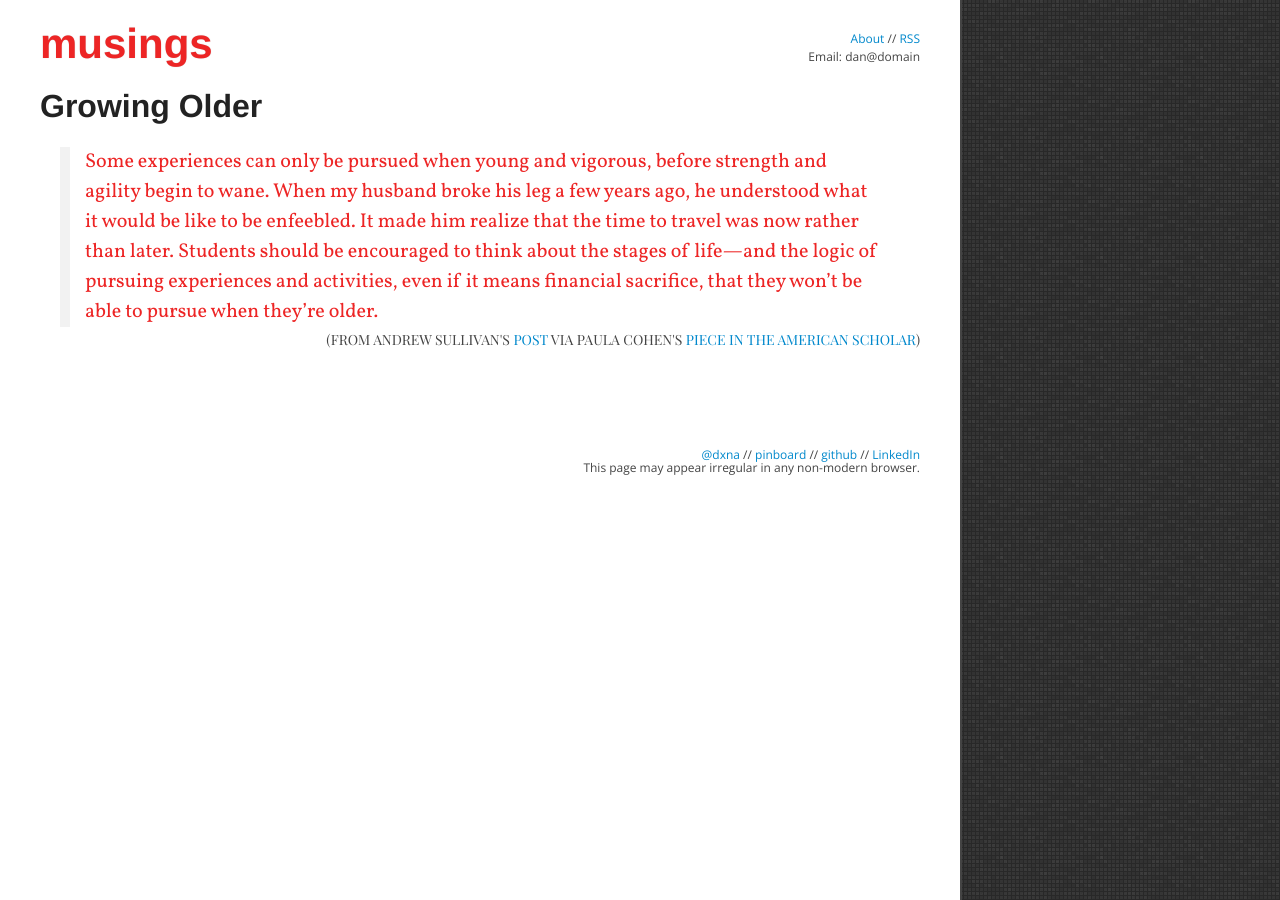
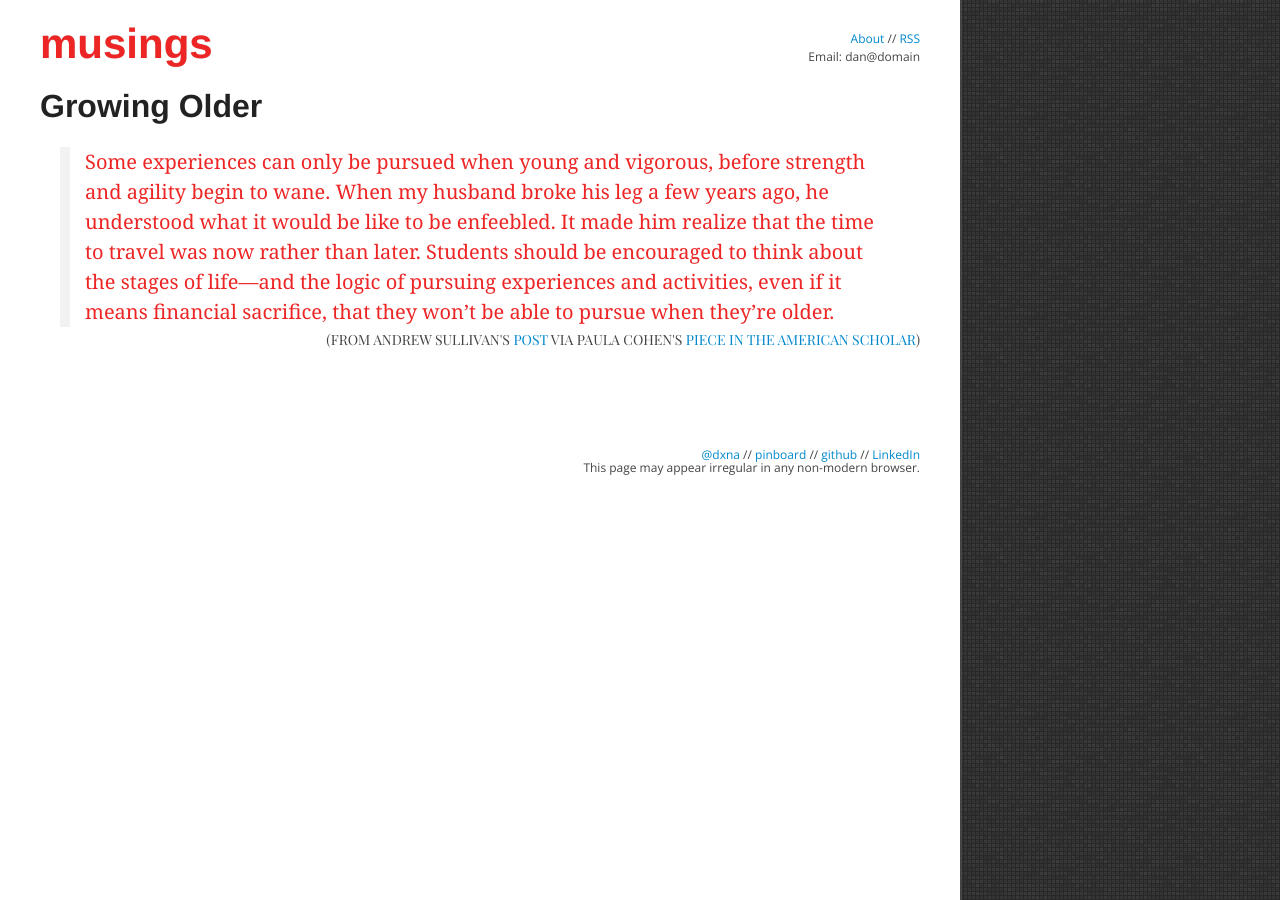
Before and after one commit to danielna/danielna.github.com, a Jekyll site: the page built from _posts/2012-10-15-growing-older.md, in a window 1280 px wide. Built offline with Jekyll 4.4.1, drawn with Linux system fonts in a browser that asks for light colours; nearby versions of some CDN libraries; library files that are not in the unit come from our copies; Markdown is read by kramdown in place of the engine named in the settings; comment, search, counter and statistics services are not loaded.

Commit message:
Remove volkorn for blockquotes, use Georgia

```diff
--- a/_layouts/base.html
+++ b/_layouts/base.html
@@ -11,7 +11,6 @@
    <link href="/assets/css/screen.css" media="screen, projection" rel="stylesheet" type="text/css" />
    <!-- web fonts -->
    <link href='http://fonts.googleapis.com/css?family=Open+Sans:400' rel='stylesheet' type='text/css'>
-   <link href='http://fonts.googleapis.com/css?family=Vollkorn' rel='stylesheet' type='text/css'>
    <link href='http://fonts.googleapis.com/css?family=Playfair+Display' rel='stylesheet' type='text/css'>
 
    <script src="//ajax.googleapis.com/ajax/libs/jquery/1.8.3/jquery.min.js"></script>
--- a/assets/css/screen.css
+++ b/assets/css/screen.css
@@ -232,7 +232,7 @@
 }
 /* line 225, ../sass/screen.scss */
 blockquote p {
-  font-family: "Vollkorn", Georgia;
+  font-family: Georgia;
   font-size: 20px;
   line-height: 30px;
   color: #ed2525;
--- a/assets/sass/screen.scss
+++ b/assets/sass/screen.scss
@@ -223,7 +223,7 @@
     margin-left: 20px;
     margin-bottom: 0px;
     p {
-        font-family: "Vollkorn", Georgia;
+        font-family: Georgia;
         font-size: 20px;
         line-height: 30px;
         color: $header-color;
```
